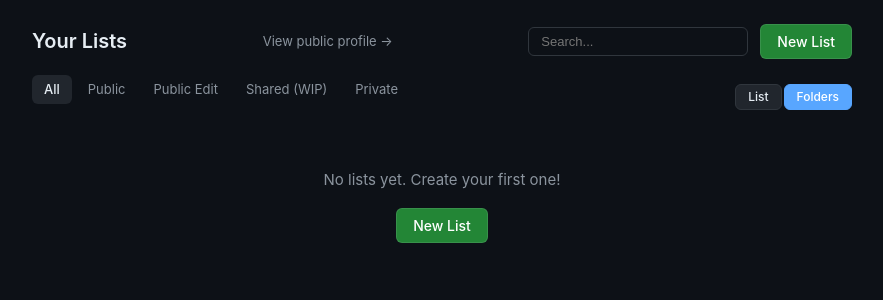
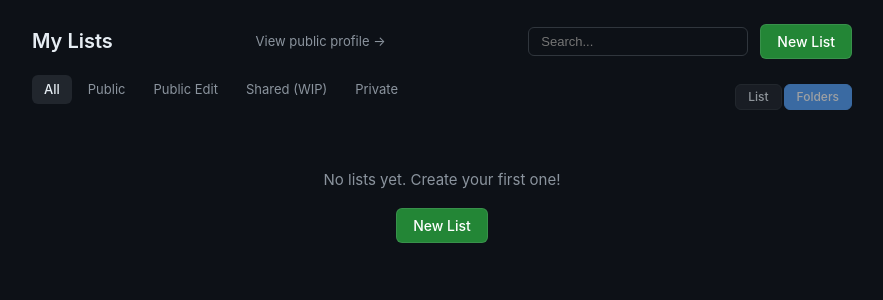
Before and after one commit to tmad4000/listhub, a Flask app: page /dash in a window 1280 px wide. Shown: the part 54-354 px from the top of the page, without its empty margins (198-1081 px from the left). Run offline with Flask 3, Linux system fonts and the light colour scheme; a user stored in the database is signed in; data that the repository does not hold is empty; some libraries are stand-ins or nearby versions.

Commit message:
fix: rename Your Lists to My Lists, make view toggle more subtle

```diff
--- a/templates/dash.html
+++ b/templates/dash.html
@@ -2,7 +2,7 @@
 {% block title %}Dashboard — ListHub{% endblock %}
 {% block content %}
 <div class="toolbar">
-    <h1>Your Lists</h1>
+    <h1>My Lists</h1>
         <a href="/@{{ current_user.username }}" style="font-size: 13px; color: var(--text-muted);">View public profile &rarr;</a>
     <div style="display: flex; gap: 12px; align-items: center;">
         <form class="search-box" method="get" action="{{ url_for('views.dashboard') }}">
@@ -21,7 +21,7 @@
         <a href="{{ url_for('views.dashboard', visibility='shared', view=view_mode) }}" class="filter-tab {% if visibility_filter == 'shared' %}active{% endif %}">Shared (WIP)</a>
         <a href="{{ url_for('views.dashboard', visibility='private', view=view_mode) }}" class="filter-tab {% if visibility_filter == 'private' %}active{% endif %}">Private</a>
     </div>
-    <div class="view-toggle">
+    <div class="view-toggle" style="opacity: 0.6; font-size: 12px;">
         <a href="{{ url_for('views.dashboard', view='list', visibility=visibility_filter, q=q) }}" class="btn btn-sm {% if view_mode == 'list' %}btn-active{% endif %}" title="List view">List</a>
         <a href="{{ url_for('views.dashboard', view='folders', visibility=visibility_filter, q=q) }}" class="btn btn-sm {% if view_mode == 'folders' %}btn-active{% endif %}" title="Folder view">Folders</a>
     </div>
```
